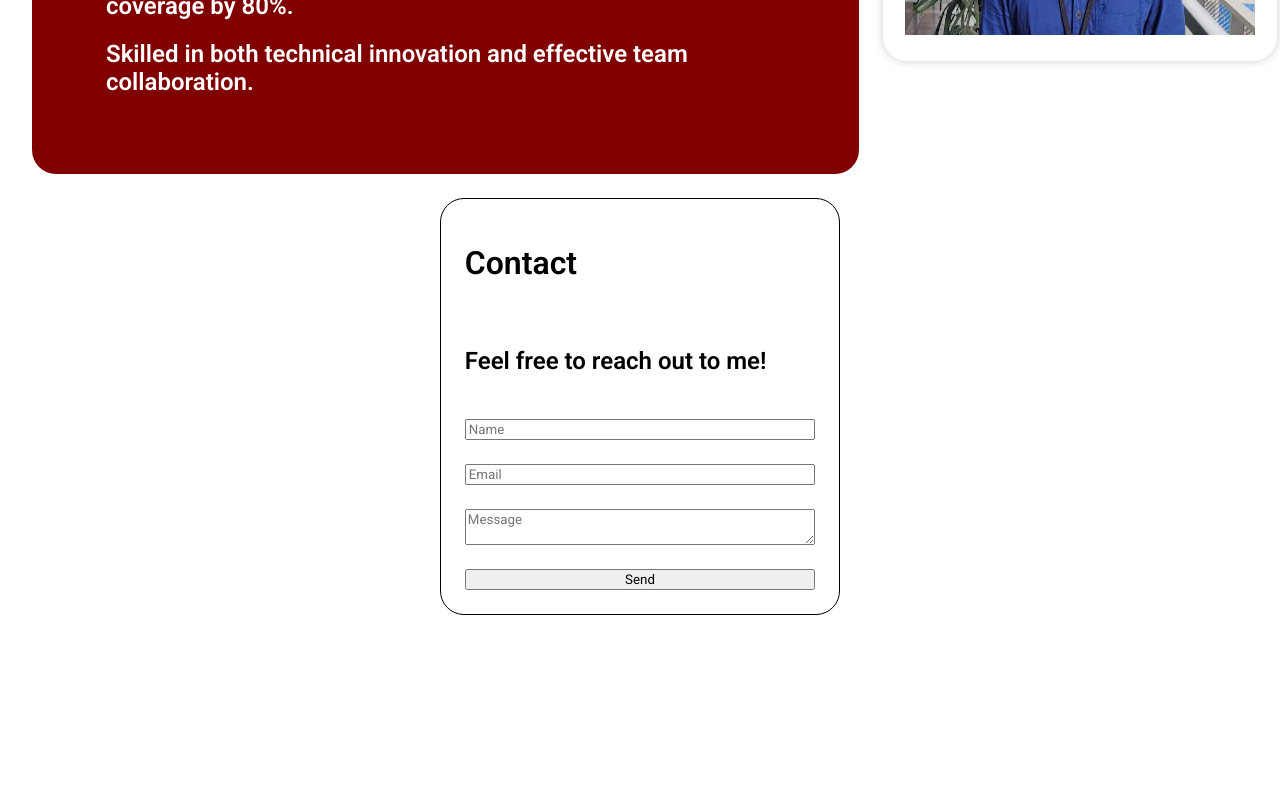
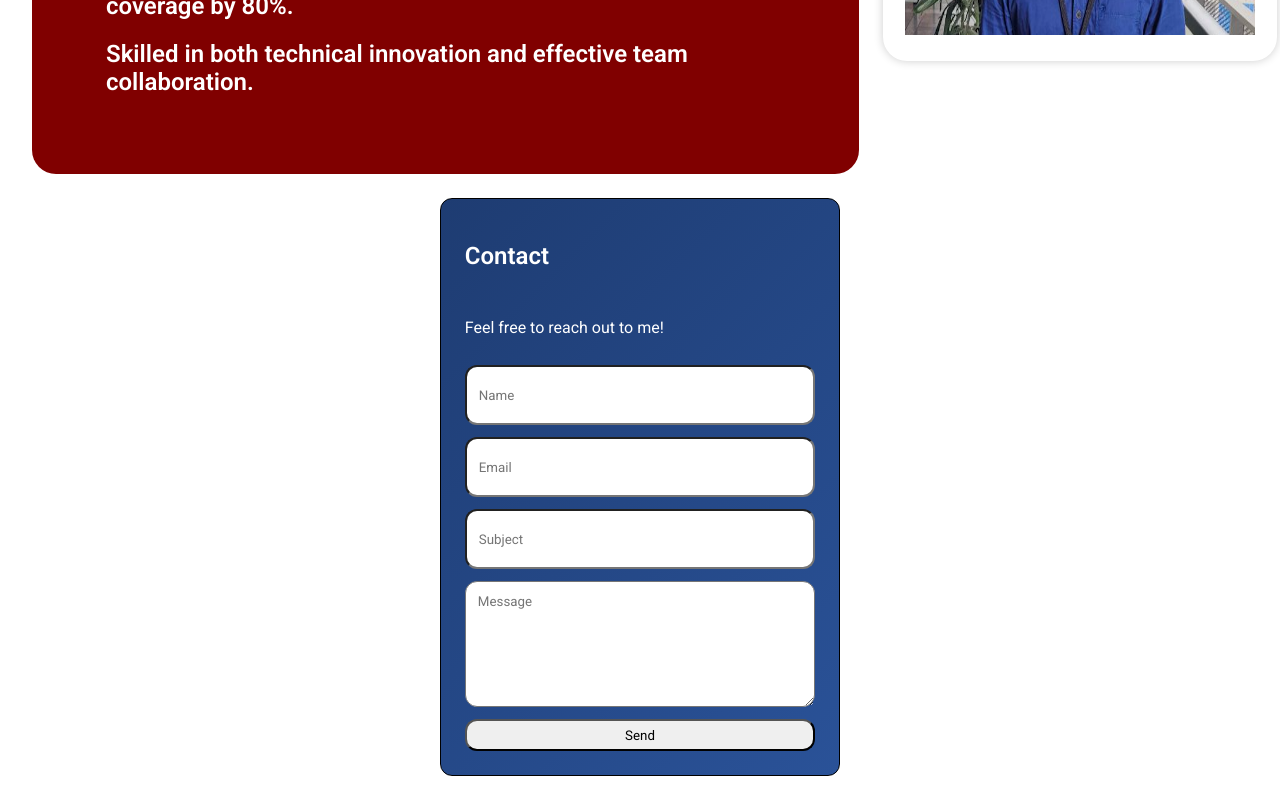
Before and after one commit to sumanthnallala/portfolio, a React (Create React App) app: page / in a window 1280 px wide. Shown: the part 636-1436 px from the top of the page. Before the commit the page ends 1275 px from the top, so only its background shows below. Built offline with nearby package versions, Linux system fonts and the light colour scheme.

Commit message:
installed axios

```diff
--- a/package.json
+++ b/package.json
@@ -19,6 +19,7 @@
     "@ant-design/icons": "^5.6.1",
     "@fontsource/roboto": "^5.1.1",
     "antd": "^5.24.3",
+    "axios": "^1.8.1",
     "react": "^18.2.0",
     "react-dom": "^18.2.0",
     "react-router-dom": "^6.4.0"
--- a/src/components/Contact.scss
+++ b/src/components/Contact.scss
@@ -1,9 +1,32 @@
 .contact-content-container {
   display: flex;
   flex-direction: column;
-  gap: 24px;
+  gap: 12px;
   width: 30%;
   border: 1px solid black;
   padding: 24px;
-  border-radius: 24px;
+  border-radius: 12px;
+  background: linear-gradient(135deg, #1e3c72, #2a5298);
+  color: white;
 }
+
+.input-container {
+  height: 32px;
+  padding: 12px;
+  border-radius: 12px;
+}
+
+.textarea-container {
+  height: 100px;
+  padding: 12px;
+  border-radius: 12px;
+}
+
+.send-button-container {
+  display: flex;
+  height: 32px;
+  padding: 12px;
+  border-radius: 12px;
+  justify-content: center;
+  align-items: center;
+}
--- a/src/components/Contact.tsx
+++ b/src/components/Contact.tsx
@@ -3,12 +3,13 @@ import "./Contact.scss";
 const Contact = () => {
   return (
     <div className="contact-content-container">
-      <h1>Contact</h1>
-      <h2>Feel free to reach out to me!</h2>
-      <input type="text" placeholder="Name" />
-      <input type="email" placeholder="Email" />
-      <textarea placeholder="Message" />
-      <button>Send</button>
+      <h2>Contact</h2>
+      <p>Feel free to reach out to me!</p>
+      <input className="input-container" type="text" placeholder="Name" />
+      <input className="input-container" type="email" placeholder="Email" />
+      <input className="input-container" type="subject" placeholder="Subject" />
+      <textarea className="textarea-container" placeholder="Message" />
+      <button className="send-button-container">Send</button>
     </div>
   );
 };
```
Also changed, not shown: 1 other file (tests, documents, lock files or other folders).
